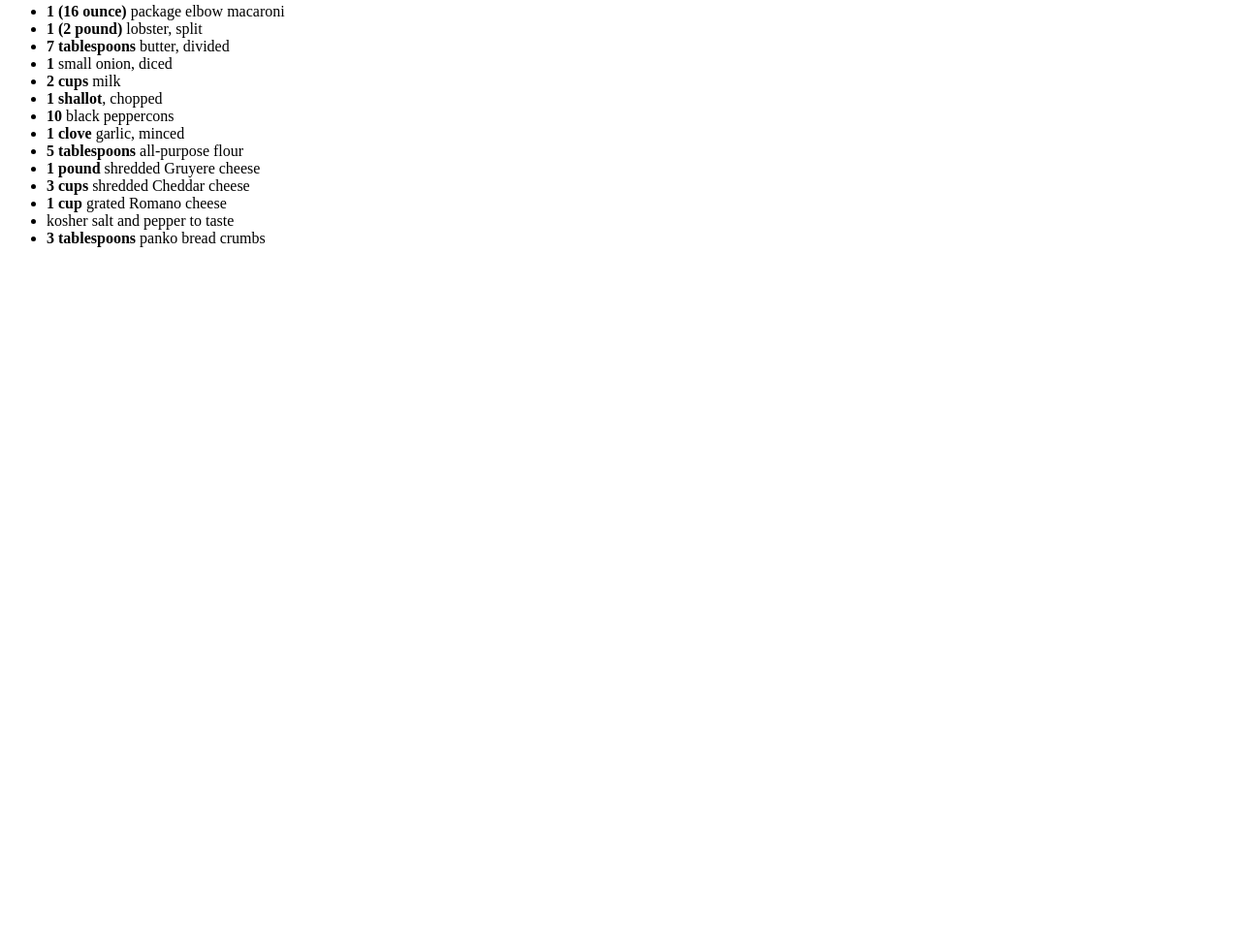
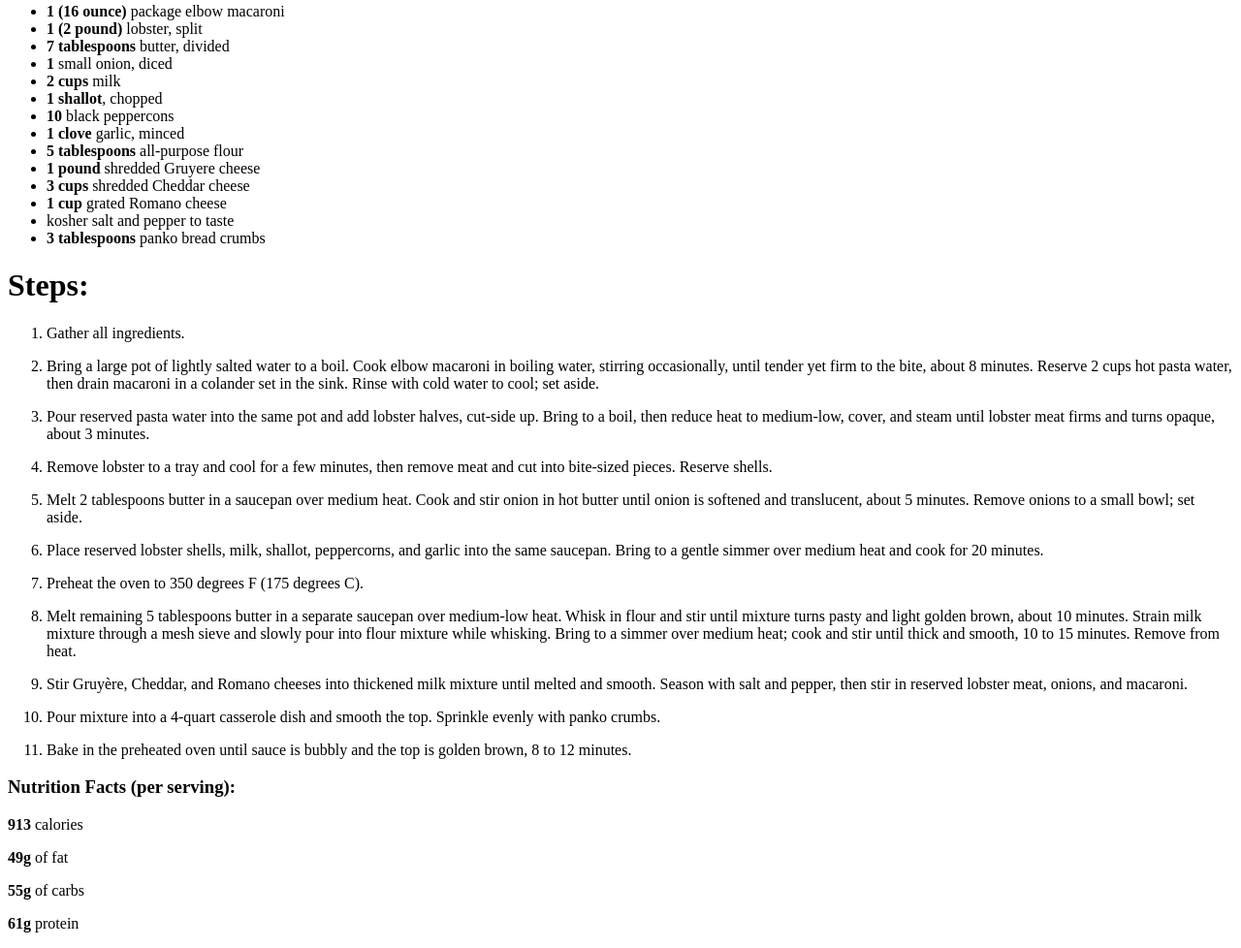
Before and after one commit to erik68065/odin-recipes, a plain HTML site: page recipes/mac_and_cheese.html in a window 1280 px wide. Shown: the part 311-1289 px from the top of the page at 97% size. Before the commit the page ends 800 px from the top, so only its background shows below. Drawn offline with Linux system fonts and the light colour scheme.

Commit message:
Added steps and nutrition facts for lobster mac and cheese

```diff
--- a/recipes/mac_and_cheese.html
+++ b/recipes/mac_and_cheese.html
@@ -26,5 +26,24 @@
             <li> kosher salt and pepper to taste </li>
             <li> <b>3 tablespoons</b> panko bread crumbs </li>
         </ul>
+        <h1> Steps: </h1>
+        <ol>
+            <li> <p>Gather all ingredients.</p> </li>
+            <li> <p>Bring a large pot of lightly salted water to a boil. Cook elbow macaroni in boiling water, stirring occasionally, until tender yet firm to the bite, about 8 minutes. Reserve 2 cups hot pasta water, then drain macaroni in a colander set in the sink. Rinse with cold water to cool; set aside.</p> </li>
+            <li> <p>Pour reserved pasta water into the same pot and add lobster halves, cut-side up. Bring to a boil, then reduce heat to medium-low, cover, and steam until lobster meat firms and turns opaque, about 3 minutes.</p> </li>
+            <li> <p>Remove lobster to a tray and cool for a few minutes, then remove meat and cut into bite-sized pieces. Reserve shells.</p> </li>
+            <li> <p>Melt 2 tablespoons butter in a saucepan over medium heat. Cook and stir onion in hot butter until onion is softened and translucent, about 5 minutes. Remove onions to a small bowl; set aside.</p> </li>
+            <li> <p>Place reserved lobster shells, milk, shallot, peppercorns, and garlic into the same saucepan. Bring to a gentle simmer over medium heat and cook for 20 minutes. </p> </li>
+            <li> <p>Preheat the oven to 350 degrees F (175 degrees C).</p> </li>
+            <li> <p>Melt remaining 5 tablespoons butter in a separate saucepan over medium-low heat. Whisk in flour and stir until mixture turns pasty and light golden brown, about 10 minutes. Strain milk mixture through a mesh sieve and slowly pour into flour mixture while whisking. Bring to a simmer over medium heat; cook and stir until thick and smooth, 10 to 15 minutes. Remove from heat.</p> </li>
+            <li> <p>Stir Gruyère, Cheddar, and Romano cheeses into thickened milk mixture until melted and smooth. Season with salt and pepper, then stir in reserved lobster meat, onions, and macaroni.</p> </li>
+            <li> <p>Pour mixture into a 4-quart casserole dish and smooth the top. Sprinkle evenly with panko crumbs.</p> </li>
+            <li> <p>Bake in the preheated oven until sauce is bubbly and the top is golden brown, 8 to 12 minutes.</p> </li>
+        </ol>
+        <h3>Nutrition Facts (per serving):</h3>
+        <p> <b>913</b> calories </p>
+        <p> <b>49g</b> of fat </p>
+        <p> <b>55g</b> of carbs </p>
+        <p> <b>61g</b> protein </p>
     </body>
 </html>
```
